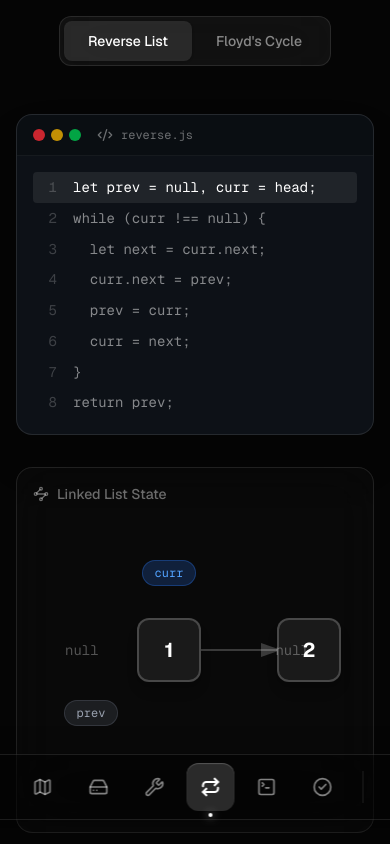
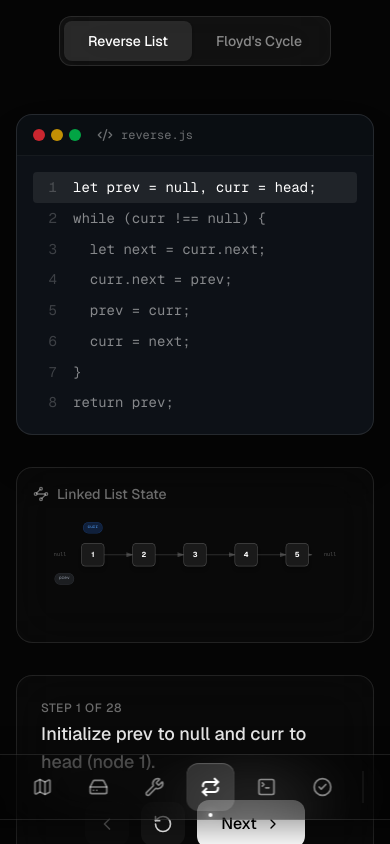
Before and after one commit to MRGokulB/dsa-universe, a Next.js app in the folder apps/linked-lists/: page /patterns in a window 390 px wide. Shown: the top 844 px of the page. Built offline with nearby package versions, Linux system fonts and the light colour scheme.

Commit message:
fix(linked-lists): refactor PatternsScene to use foreignObject for perfect responsive scaling

```diff
--- a/apps/linked-lists/src/components/linked-lists/PatternsScene.tsx
+++ b/apps/linked-lists/src/components/linked-lists/PatternsScene.tsx
@@ -214,9 +214,8 @@ function ReverseVisualizer({ step }: { step: any }) {
   const nodes = [1, 2, 3, 4, 5];
 
   return (
-    <div className="relative w-full h-[300px] flex items-center justify-center">
-      <div className="relative w-[800px] h-[300px]">
-        <svg className="absolute inset-0 w-full h-full pointer-events-none" style={{ zIndex: 0 }}>
+    <div className="w-full max-w-[800px] aspect-[8/3] flex items-center justify-center max-h-[400px]">
+      <svg className="w-full h-full overflow-visible" viewBox="0 0 800 300">
         <defs>
           <marker id="arrowhead" markerWidth="10" markerHeight="7" refX="9" refY="3.5" orient="auto">
             <polygon points="0 0, 10 3.5, 0 7" fill="rgba(255,255,255,0.2)" />
@@ -287,93 +286,68 @@ function ReverseVisualizer({ step }: { step: any }) {
             );
           }
         })}
-        </svg>
 
-        <div className="absolute inset-0" style={{ zIndex: 10 }}>
-          {nodes.map((node, i) => (
-            <div
-              key={`node-${node}`}
-              className="absolute top-1/2 -translate-y-1/2 w-16 h-16 bg-[#1a1a1a] border-2 border-white/20 rounded-xl flex items-center justify-center text-xl font-bold shadow-lg"
-              style={{ left: `${88 + i * 140}px` }}
-            >
+        {nodes.map((node) => {
+          const centerX = 120 + (node - 1) * 140;
+          return (
+            <foreignObject key={`node-${node}`} x={centerX - 32} y={150 - 32} width="64" height="64" className="overflow-visible">
+              <div className="w-full h-full bg-[#1a1a1a] border-2 border-white/20 rounded-xl flex items-center justify-center text-xl font-bold shadow-lg text-white">
                 {node}
               </div>
-          ))}
+            </foreignObject>
+          );
+        })}
 
-          <div className="absolute top-1/2 -translate-y-1/2 left-4 text-white/30 font-mono text-sm">null</div>
-          <div className="absolute top-1/2 -translate-y-1/2 right-8 text-white/30 font-mono text-sm">null</div>
+        <text x="30" y="154" fill="rgba(255,255,255,0.3)" fontFamily="monospace" fontSize="14" textAnchor="middle">null</text>
+        <text x="770" y="154" fill="rgba(255,255,255,0.3)" fontFamily="monospace" fontSize="14" textAnchor="middle">null</text>
 
-          {step.prev !== null && (
-            <motion.div
+        <motion.foreignObject
           layoutId="prev"
           initial={false}
-              animate={{ left: step.prev === null ? '30px' : `${88 + (step.prev - 1) * 140}px` }}
+          animate={{ x: step.prev === null ? 10 : (120 + (step.prev - 1) * 140) - 32 }}
+          y="200"
+          width="64"
+          height="32"
           transition={{ type: "spring", stiffness: 300, damping: 30 }}
-              className="absolute top-[200px] w-16 flex justify-center"
+          className="overflow-visible"
         >
-              <div className="bg-gray-500/20 text-gray-400 border border-gray-500/30 px-3 py-1 rounded-full text-xs font-mono">
-                prev
+          <div className="w-full h-full flex justify-center">
+            <div className="bg-gray-500/20 text-gray-400 border border-gray-500/30 px-3 py-1 rounded-full text-xs font-mono">prev</div>
           </div>
-            </motion.div>
-          )}
+        </motion.foreignObject>
 
-          {step.prev === null && (
-            <motion.div
-              layoutId="prev"
-              initial={false}
-              animate={{ left: '10px' }}
-              transition={{ type: "spring", stiffness: 300, damping: 30 }}
-              className="absolute top-[200px] w-16 flex justify-center"
-            >
-              <div className="bg-gray-500/20 text-gray-400 border border-gray-500/30 px-3 py-1 rounded-full text-xs font-mono">
-                prev
-              </div>
-            </motion.div>
-          )}
-
-          {step.curr !== null && (
-            <motion.div
+        <motion.foreignObject
           layoutId="curr"
           initial={false}
-              animate={{ left: `${88 + (step.curr - 1) * 140}px` }}
+          animate={{ x: step.curr === null ? 720 : (120 + (step.curr - 1) * 140) - 32 }}
+          y="60"
+          width="64"
+          height="32"
           transition={{ type: "spring", stiffness: 300, damping: 30 }}
-              className="absolute top-[60px] w-16 flex justify-center"
+          className="overflow-visible"
         >
-              <div className="bg-blue-500/20 text-blue-400 border border-blue-500/30 px-3 py-1 rounded-full text-xs font-mono">
-                curr
+          <div className="w-full h-full flex justify-center">
+            <div className="bg-blue-500/20 text-blue-400 border border-blue-500/30 px-3 py-1 rounded-full text-xs font-mono">curr</div>
           </div>
-            </motion.div>
-          )}
-
-          {step.curr === null && (
-            <motion.div
-              layoutId="curr"
-              initial={false}
-              animate={{ left: `${720}px` }}
-              transition={{ type: "spring", stiffness: 300, damping: 30 }}
-              className="absolute top-[60px] w-16 flex justify-center"
-            >
-              <div className="bg-blue-500/20 text-blue-400 border border-blue-500/30 px-3 py-1 rounded-full text-xs font-mono">
-                curr
-              </div>
-            </motion.div>
-          )}
+        </motion.foreignObject>
 
         {step.next !== null && (
-            <motion.div
+          <motion.foreignObject
             layoutId="next"
             initial={false}
-              animate={{ left: `${88 + (step.next - 1) * 140}px` }}
+            animate={{ x: (120 + (step.next - 1) * 140) - 32 }}
+            y="240"
+            width="64"
+            height="32"
             transition={{ type: "spring", stiffness: 300, damping: 30 }}
-              className="absolute top-[240px] w-16 flex justify-center"
+            className="overflow-visible"
           >
-              <div className="bg-purple-500/20 text-purple-400 border border-purple-500/30 px-3 py-1 rounded-full text-xs font-mono">
-                next
+            <div className="w-full h-full flex justify-center">
+              <div className="bg-purple-500/20 text-purple-400 border border-purple-500/30 px-3 py-1 rounded-full text-xs font-mono">next</div>
             </div>
-            </motion.div>
+          </motion.foreignObject>
         )}
-        </div>
-      </div>
+      </svg>
     </div>
   );
 }
@@ -389,13 +363,12 @@ function CycleVisualizer({ step }: { step: any }) {
   };
 
   return (
-    <div className="relative w-full h-[400px] flex items-center justify-center">
+    <div className="w-full max-w-[700px] aspect-[7/3] flex items-center justify-center max-h-[400px] relative">
       {step.met && (
         <div className="absolute inset-0 bg-green-500/5 pointer-events-none rounded-xl" />
       )}
 
-      <div className="relative w-[700px] h-[300px]" style={{ zIndex: 10 }}>
-        <svg className="absolute inset-0 w-full h-full pointer-events-none" style={{ zIndex: 0 }}>
+      <svg className="w-full h-full overflow-visible" viewBox="0 0 700 300">
         <defs>
           <marker id="arrowhead-cycle" markerWidth="10" markerHeight="7" refX="9" refY="3.5" orient="auto">
             <polygon points="0 0, 10 3.5, 0 7" fill="rgba(255,255,255,0.3)" />
@@ -412,57 +385,69 @@ function CycleVisualizer({ step }: { step: any }) {
         <path d="M 470 70 Q 520 70 525 125" stroke={step.met ? "rgba(74,222,128,0.5)" : "rgba(255,255,255,0.3)"} strokeWidth="2" fill="none" markerEnd={step.met ? "url(#arrowhead-cycle-active)" : "url(#arrowhead-cycle)"} />
         <path d="M 525 175 Q 520 230 470 230" stroke={step.met ? "rgba(74,222,128,0.5)" : "rgba(255,255,255,0.3)"} strokeWidth="2" fill="none" markerEnd={step.met ? "url(#arrowhead-cycle-active)" : "url(#arrowhead-cycle)"} />
         <path d="M 410 230 Q 360 230 355 175" stroke={step.met ? "rgba(74,222,128,0.5)" : "rgba(255,255,255,0.3)"} strokeWidth="2" fill="none" markerEnd={step.met ? "url(#arrowhead-cycle-active)" : "url(#arrowhead-cycle)"} />
-        </svg>
 
-        <div className="absolute inset-0" style={{ zIndex: 10 }}>
-          {[1, 2, 3, 4, 5, 6].map(node => (
-            <div
-              key={`cnode-${node}`}
-              className={`absolute w-14 h-14 -ml-7 -mt-7 rounded-full flex items-center justify-center text-lg font-bold border-2 shadow-lg transition-colors duration-500 ${
-                step.met && (node >= 3) ? "bg-green-950 border-green-500/50 text-green-400" : "bg-[#1a1a1a] border-white/20 text-white"
-              }`}
-              style={{ left: `${nodePositions[node].x}px`, top: `${nodePositions[node].y}px` }}
-            >
+        {Object.entries(nodePositions).map(([node, pos]) => {
+          const numNode = parseInt(node);
+          return (
+            <foreignObject key={`cnode-${node}`} x={pos.x - 28} y={pos.y - 28} width="56" height="56" className="overflow-visible">
+              <div className={`w-full h-full rounded-full flex items-center justify-center text-lg font-bold border-2 shadow-lg transition-colors duration-500 ${
+                step.met && (numNode >= 3) ? "bg-green-950 border-green-500/50 text-green-400" : "bg-[#1a1a1a] border-white/20 text-white"
+              }`}>
                 {node}
               </div>
-          ))}
+            </foreignObject>
+          );
+        })}
 
         {step.met && (
-            <motion.div
+          <motion.foreignObject
             initial={{ scale: 0, opacity: 0 }}
             animate={{ scale: 1, opacity: 1 }}
-              className="absolute top-1/2 left-1/2 -translate-x-1/2 -translate-y-1/2 mt-10 ml-20 flex flex-col items-center gap-2"
+            x="350"
+            y="160"
+            width="200"
+            height="60"
+            className="overflow-visible"
           >
+            <div className="w-full h-full flex flex-col items-center gap-2">
               <Target className="w-8 h-8 text-green-400" />
               <span className="text-green-400 font-medium text-sm">Met at {step.slow}</span>
-            </motion.div>
+            </div>
+          </motion.foreignObject>
         )}
 
-          <motion.div
+        <motion.foreignObject
           layoutId="slow"
           initial={false}
-            animate={{ left: `${nodePositions[step.slow].x}px`, top: `${nodePositions[step.slow].y + 35}px` }}
+          animate={{ x: nodePositions[step.slow].x - 48, y: nodePositions[step.slow].y + 35 }}
+          width="96"
+          height="32"
           transition={{ type: "spring", stiffness: 300, damping: 30 }}
-            className="absolute -ml-12 w-24 flex justify-center pointer-events-none"
+          className="overflow-visible"
         >
+          <div className="w-full h-full flex justify-center">
             <div className="bg-green-500/20 text-green-400 border border-green-500/30 px-3 py-1.5 rounded-full text-xs font-mono font-bold shadow-lg flex items-center gap-1.5 backdrop-blur-sm">
               <span>🐢</span> slow
             </div>
-          </motion.div>
+          </div>
+        </motion.foreignObject>
 
-          <motion.div
+        <motion.foreignObject
           layoutId="fast"
           initial={false}
-            animate={{ left: `${nodePositions[step.fast].x}px`, top: `${nodePositions[step.fast].y - 65}px` }}
+          animate={{ x: nodePositions[step.fast].x - 48, y: nodePositions[step.fast].y - 65 }}
+          width="96"
+          height="32"
           transition={{ type: "spring", stiffness: 300, damping: 30 }}
-            className="absolute -ml-12 w-24 flex justify-center pointer-events-none"
+          className="overflow-visible"
         >
+          <div className="w-full h-full flex justify-center">
             <div className="bg-orange-500/20 text-orange-400 border border-orange-500/30 px-3 py-1.5 rounded-full text-xs font-mono font-bold shadow-lg flex items-center gap-1.5 backdrop-blur-sm">
               <span>🐇</span> fast
             </div>
-          </motion.div>
           </div>
-      </div>
+        </motion.foreignObject>
+      </svg>
     </div>
   );
 }
```
Lines whose indentation alone changed are shown as unchanged.
